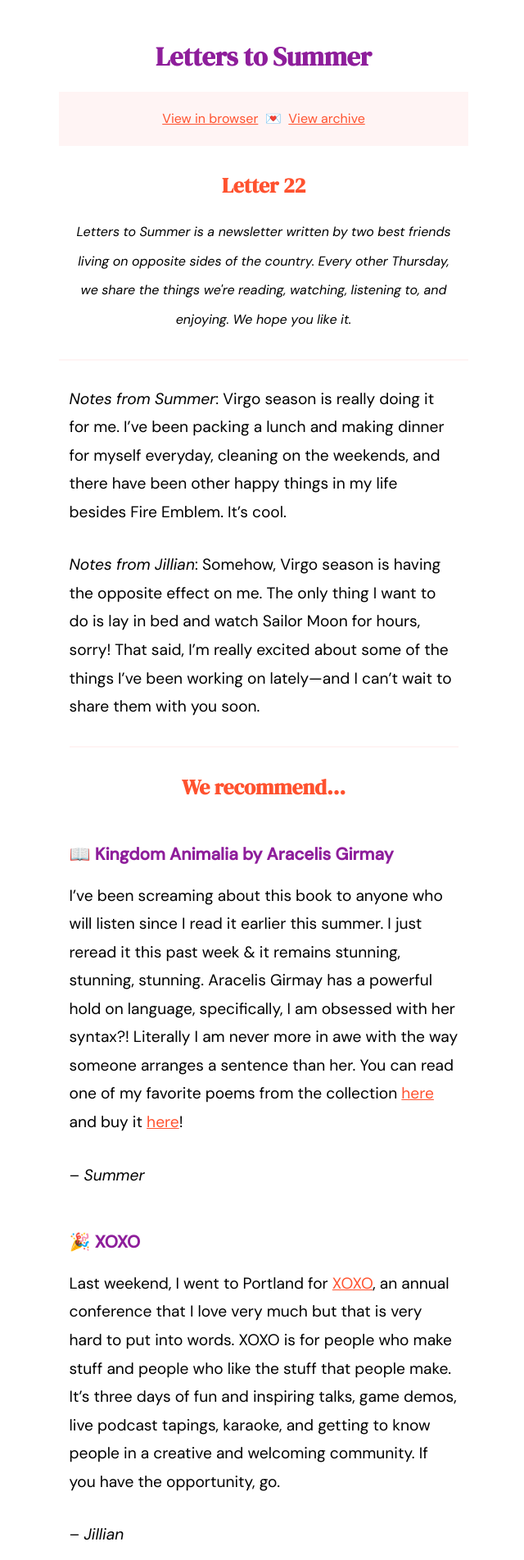
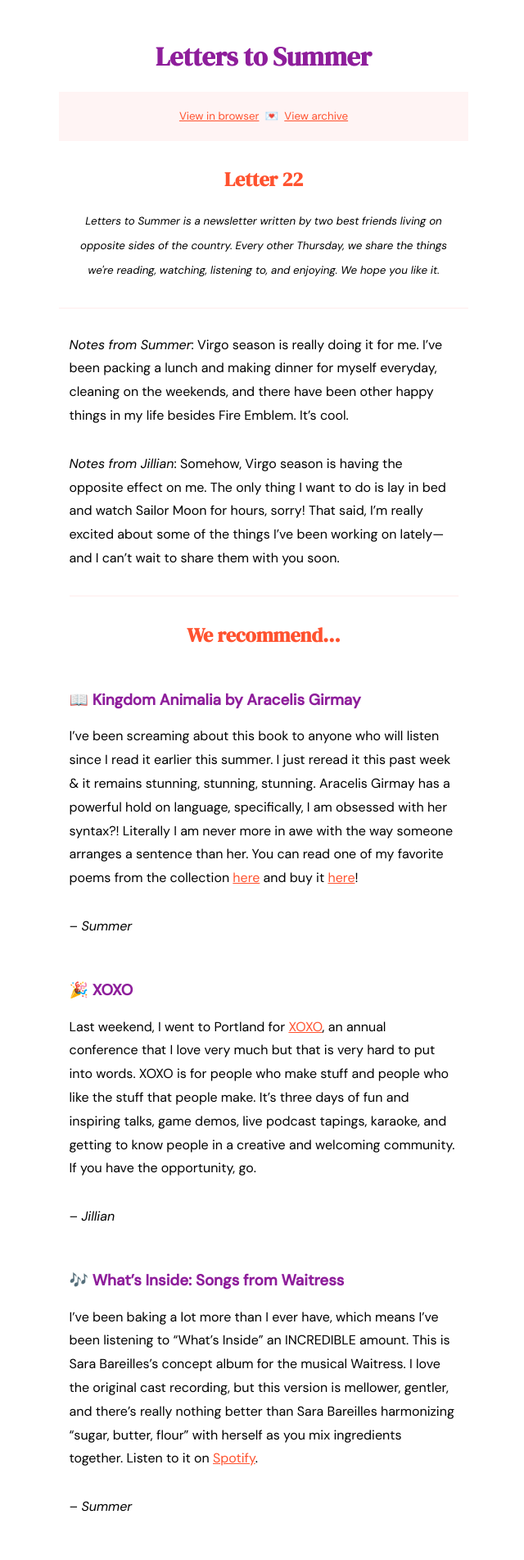
Before and after one commit to jilliangmeehan/letters-to-summer, a Jekyll site: the page built from emails/22.md, in a window 1280 px wide. Shown: the top 1903 px of the page at 82% size, without its empty margins (318-958 px from the left). Built offline with Jekyll 4.4.1, drawn with Linux system fonts in a browser that asks for light colours.

Commit message:
trying something wacky

```diff
--- a/_layouts/email.html
+++ b/_layouts/email.html
@@ -21,13 +21,11 @@
       h1 {
         font-family: 'DM Serif Display', Georgia, serif;
         color: #8E1E9B;
-        font-size: 2em;
       }
 
       h2 {
         font-family: 'DM Serif Display', Georgia, serif;
         color: #FF522F;
-        font-size: 1.6em;
       }
 
       h3 {
@@ -35,7 +33,6 @@
         color: #8E1E9B;
         margin-top: 50px;
         text-align: left;
-        font-size: 1.3em;
       }
 
       p {
@@ -43,7 +40,6 @@
         line-height: 180%;
         margin: 10px auto 30px auto;
         text-align: left;
-        font-size: 1.2em;
       }
 
       a {
```
